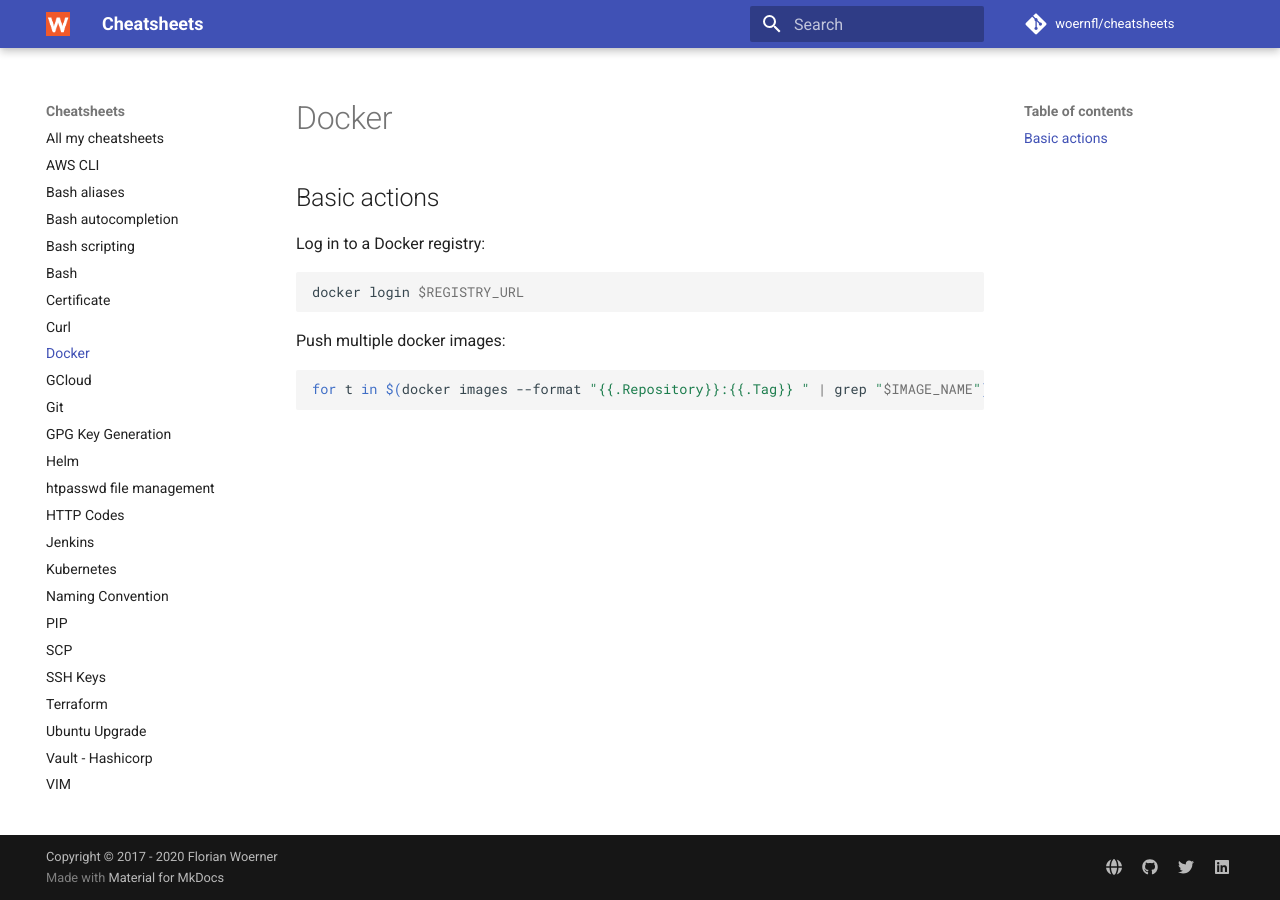
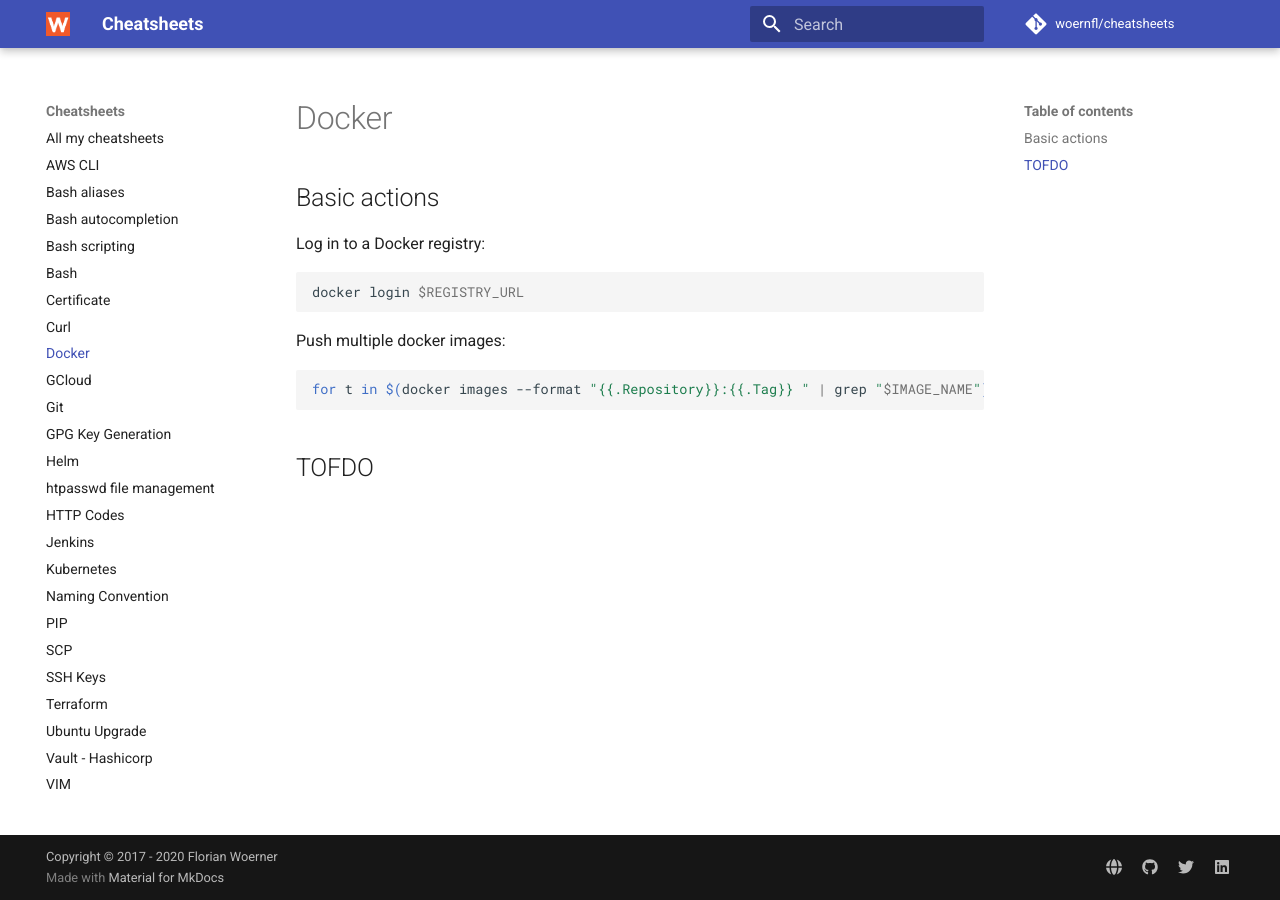
Before and after one commit to woernfl/cheatsheets, an MkDocs documentation site: the page built from docs/docker.md, in a window 1280 px wide. Built offline with MkDocs 1.6.1 and Material for MkDocs 9.7.7, drawn with Linux system fonts in a browser that asks for light colours; comment, search, counter and statistics services are not loaded.

Commit message:
Update docker.md

````diff
--- a/docs/docker.md
+++ b/docs/docker.md
@@ -13,3 +13,5 @@
 ```bash
 for t in $(docker images --format "{{.Repository}}:{{.Tag}} " | grep "$IMAGE_NAME"); do docker push "${t}"; done
 ```
+
+## TOFDO
````
